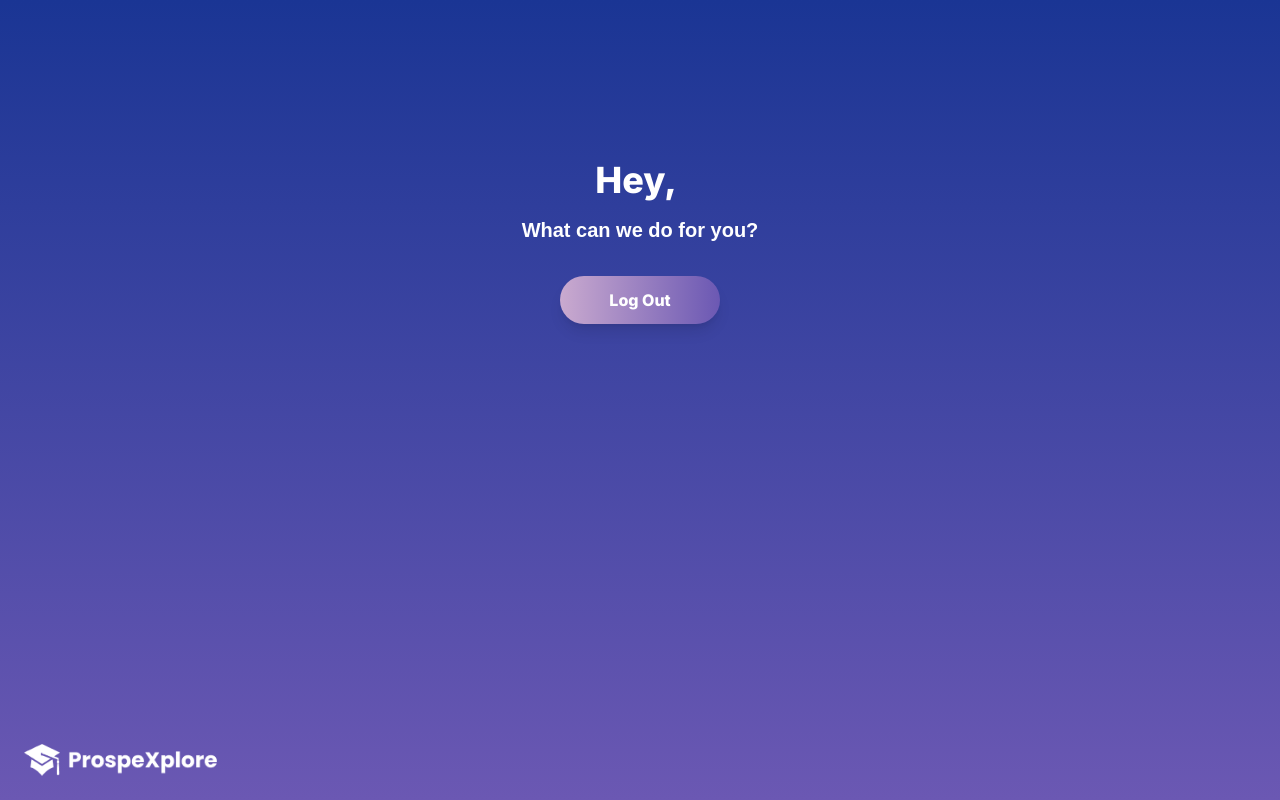
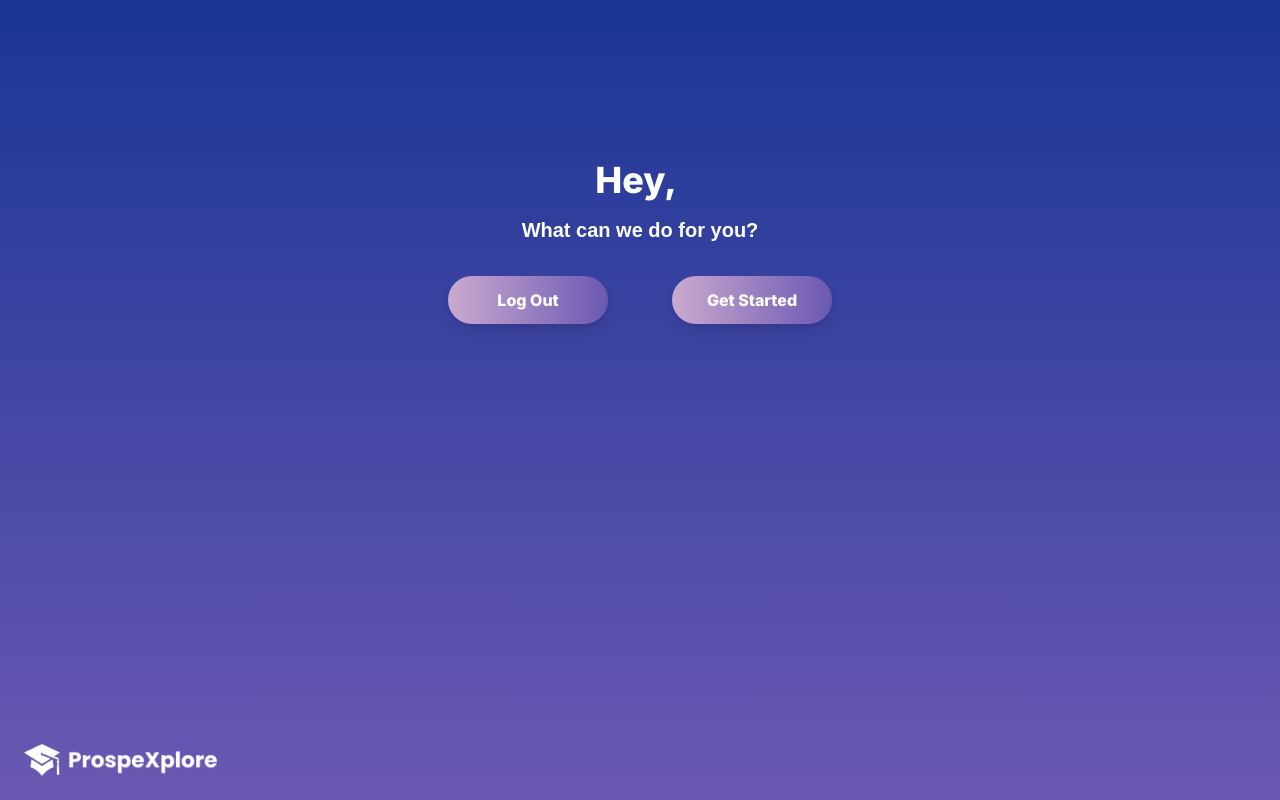
Before and after one commit to mraifalkautsar/17_ProspeXplore, a Next.js app: page /dashboard in a window 1280 px wide. Built offline with nearby package versions, Linux system fonts and the light colour scheme; no server answers.

Commit message:
fix: Authentication connected

```diff
--- a/app/components/LoginForm.tsx
+++ b/app/components/LoginForm.tsx
@@ -28,7 +28,7 @@ export default function LoginForm() {
             return;
           }
 
-          router.replace("dashboard");
+          router.replace("/");
         } catch (error) {
           console.log(error);
         }
--- a/app/components/RegisterForm.tsx
+++ b/app/components/RegisterForm.tsx
@@ -2,11 +2,13 @@
 
 import React, { useState } from "react";
 import Link from "next/link";
+import { useRouter } from "next/navigation";
 
 export default function RegisterForm() {
     const [email, setEmail] = useState("");
     const [password, setPassword] = useState("");
     const [error, setError] = useState("");
+    const router = useRouter();
 
     const handleSubmit = async (e: React.FormEvent<HTMLFormElement>) => {
         e.preventDefault();
@@ -29,6 +31,7 @@ export default function RegisterForm() {
                 const form = e.target as HTMLFormElement;
                 form.reset();
                 console.log("User Registration Succeeded");
+                router.push("/authentication_login");
                 return;
             } else {
                 console.log("User Registration Failed");
--- a/app/components/UserInfo.tsx
+++ b/app/components/UserInfo.tsx
@@ -13,6 +13,10 @@ export default function UserInfo() {
     router.push("/authentication");
   };
 
+  const handleGetStarted = () => {
+    router.push("/");
+  }
+
   return (
       <div className="w-full mx-auto items-center justify-center text-center pt-40">
         <div className="font-poppins font-extrabold text-4xl inline-flex">
@@ -24,6 +28,11 @@ export default function UserInfo() {
             className="w-40 rounded-full bg-gradient-to-r from-[#CAAACF] to-[#6B58B3] text-white font-poppins font-extrabold m-8 py-3 px-4 shadow-lg">
                 Log Out
         </button>
+        <button
+          onClick={handleGetStarted}
+          className="w-40 rounded-full bg-gradient-to-r from-[#CAAACF] to-[#6B58B3] text-white font-poppins font-extrabold m-8 py-3 px-4 shadow-lg">
+          Get Started
+        </button>
       </div>
     );
 }
--- a/lib/mongodb.js
+++ b/lib/mongodb.js
@@ -4,7 +4,7 @@ export const connectMongoDB = async () => {
     try {
         const mongoURI = process.env.MONGODB_URI;
         console.log("Connecting to MongoDB with URI:", "mongodb+srv://contact-form:iRsEz35NfAzn8p!@prospexplore.6wyph.mongodb.net/authapp?retryWrites=true&w=majority&appName=ProspeXplore"); // Debugging line
-        await mongoose.connect("mongodb+srv://contact-form:iRsEz35NfAzn8p!@prospexplore.6wyph.mongodb.net/authapp?retryWrites=true&w=majority&appName=ProspeXplore");
+        await mongoose.connect("mongodb+srv://contact-form:iRsEz35NfAzn8p!@prospexplore.6wyph.mongodb.net/authapp?retryWrites=true&w=majority&appName=ProspeXplore"),
         console.log("MongoDB connected");
     } catch (error) {
         console.error("Error connecting to MongoDB:", error);
```
